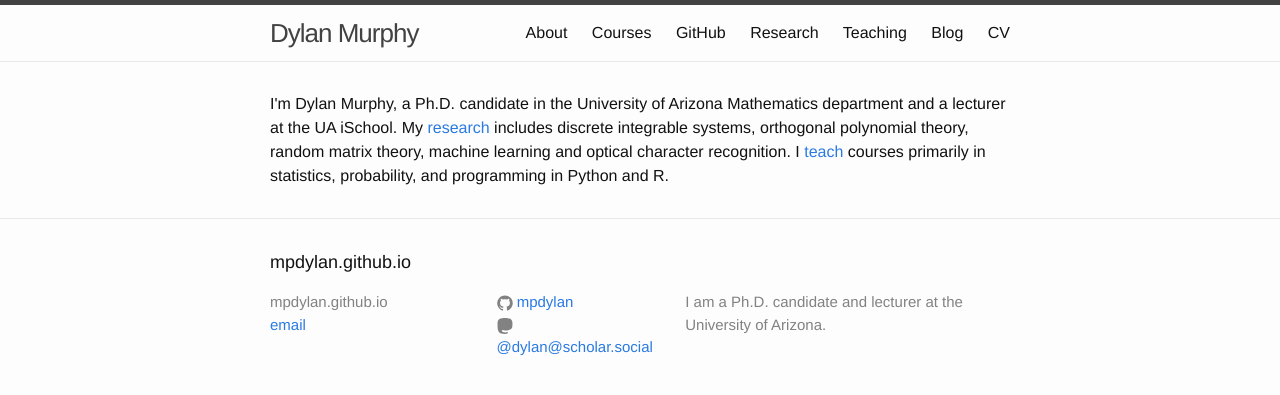
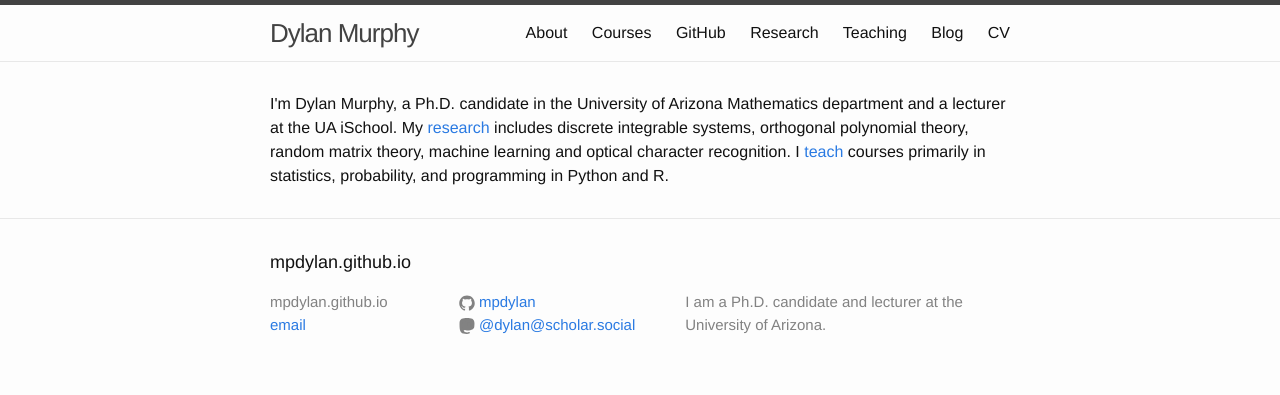
Before and after one commit to mpdylan/mpdylan.github.io, a Jekyll site: the page built from index.html, in a window 1280 px wide. Shown: the top 395 px of the page. Built offline with Jekyll 4.4.1, drawn with Linux system fonts in a browser that asks for light colours.

```diff
--- a/_includes/head.html
+++ b/_includes/head.html
@@ -5,7 +5,9 @@
 
   <title>{% if page.title %}{{ page.title | escape }}{% else %}{{ site.title | escape }}{% endif %}</title>
   <meta name="description" content="{% if page.excerpt %}{{ page.excerpt | strip_html | strip_newlines | truncate: 160 }}{% else %}{{ site.description }}{% endif %}">
-
+  <script type="text/javascript" async
+    src="https://cdnjs.cloudflare.com/ajax/libs/mathjax/2.7.4/MathJax.js?config=TeX-MML-AM_CHTML" async>
+  </script>
   <link rel="stylesheet" href="{{ "/css/main.css" | prepend: site.baseurl }}">
   <link rel="canonical" href="{{ page.url | replace:'index.html','' | prepend: site.baseurl | prepend: site.url }}">
   <link rel="alternate" type="application/rss+xml" title="{{ site.title }}" href="{{ "/feed.xml" | prepend: site.baseurl | prepend: site.url }}">
--- a/_sass/_layout.scss
+++ b/_sass/_layout.scss
@@ -127,13 +127,13 @@
 }
 
 .footer-col-1 {
-    width: -webkit-calc(30% - (#{$spacing-unit} / 2));
-    width:         calc(30% - (#{$spacing-unit} / 2));
+    width: -webkit-calc(25% - (#{$spacing-unit} / 2));
+    width:         calc(25% - (#{$spacing-unit} / 2));
 }
 
 .footer-col-2 {
-    width: -webkit-calc(25% - (#{$spacing-unit} / 2));
-    width:         calc(25% - (#{$spacing-unit} / 2));
+    width: -webkit-calc(30% - (#{$spacing-unit} / 2));
+    width:         calc(30% - (#{$spacing-unit} / 2));
 }
 
 .footer-col-3 {
```
